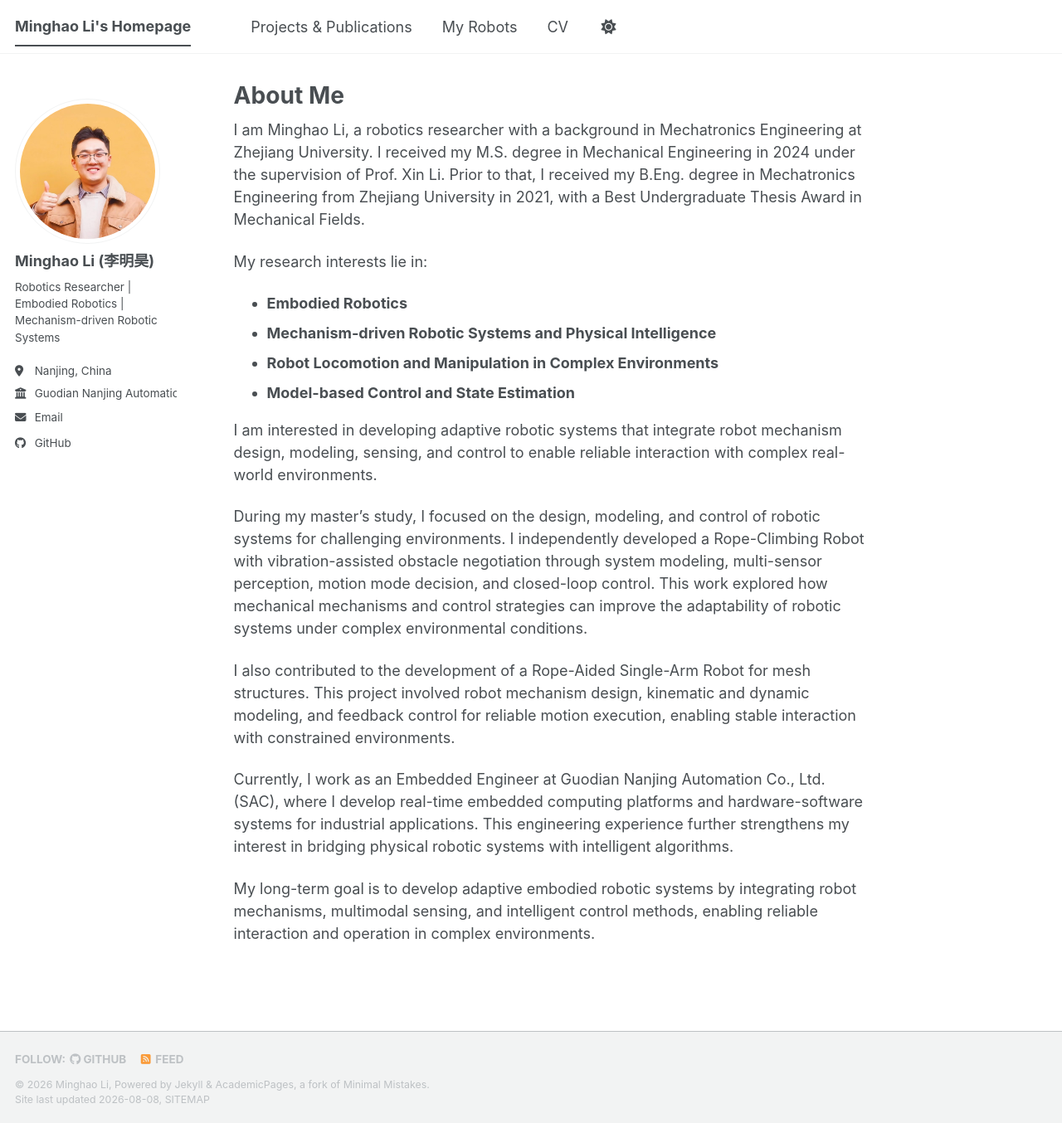
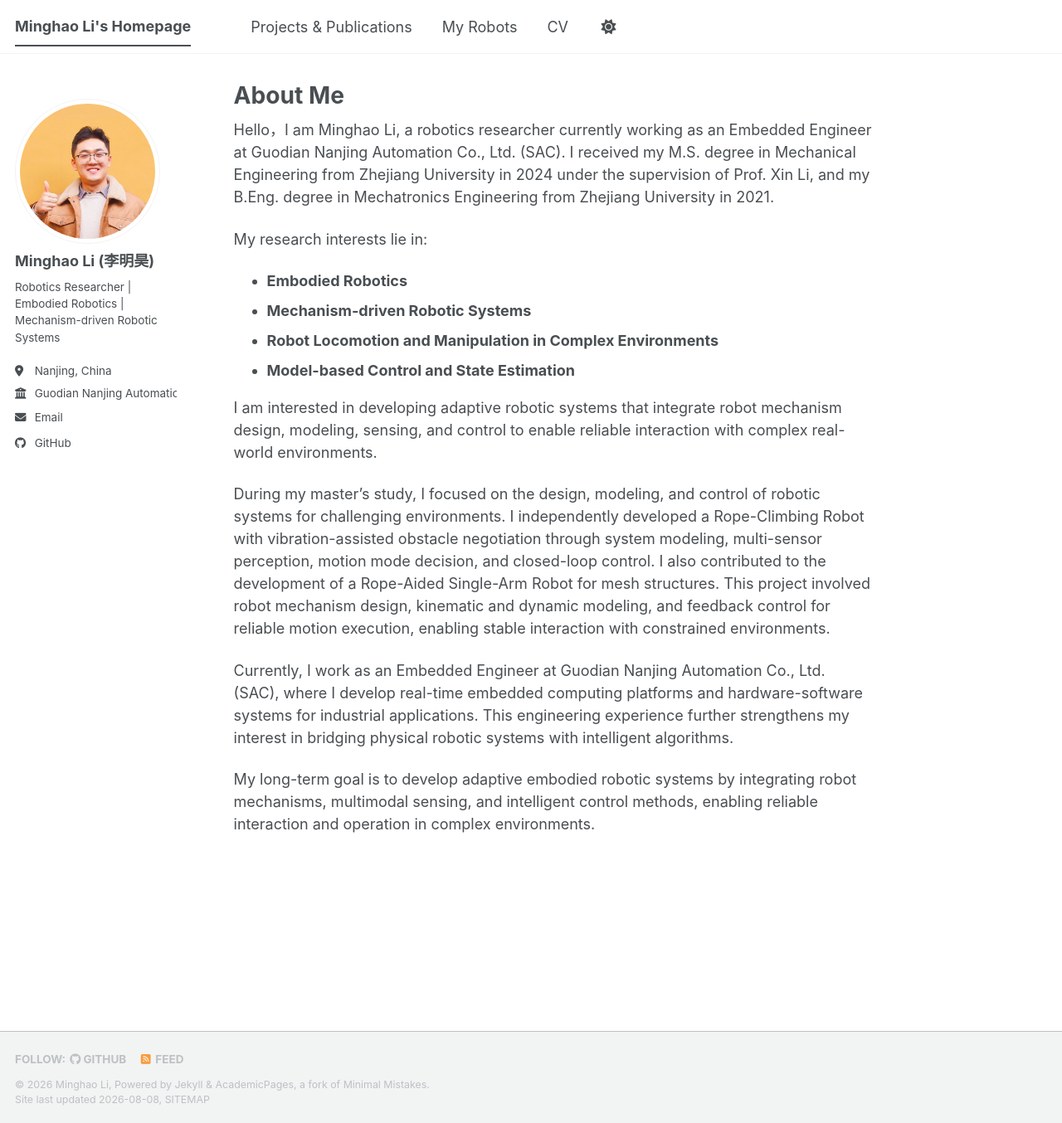
Before and after one commit to lim-0619/lim-0619.github.io, a Jekyll site: the page built from _pages/about.md, in a window 1280 px wide and 1354 px high. Shown: the whole window at 83% size. Built offline with Jekyll 4.4.1, drawn with Linux system fonts in a browser that asks for light colours; a script bundle is joined from its source files by our own code; library files that are not in the unit come from our copies.

Commit message:
Update about.md

```diff
--- a/_pages/about.md
+++ b/_pages/about.md
@@ -8,19 +8,18 @@ redirect_from:
   - /about.html
 ---
 
-I am Minghao Li, a robotics researcher with a background in Mechatronics Engineering at Zhejiang University. I received my M.S. degree in Mechanical Engineering in 2024 under the supervision of Prof. Xin Li. Prior to that, I received my B.Eng. degree in Mechatronics Engineering from Zhejiang University in 2021, with a Best Undergraduate Thesis Award in Mechanical Fields.
+Hello，I am Minghao Li, a robotics researcher currently working as an Embedded Engineer at Guodian Nanjing Automation Co., Ltd. (SAC). I received my M.S. degree in Mechanical Engineering from Zhejiang University in 2024 under the supervision of Prof. Xin Li, and my B.Eng. degree in Mechatronics Engineering from Zhejiang University in 2021.
 
 My research interests lie in:
 
 - **Embodied Robotics**
-- **Mechanism-driven Robotic Systems and Physical Intelligence**
+- **Mechanism-driven Robotic Systems**
 - **Robot Locomotion and Manipulation in Complex Environments**
 - **Model-based Control and State Estimation**
 
 I am interested in developing adaptive robotic systems that integrate robot mechanism design, modeling, sensing, and control to enable reliable interaction with complex real-world environments.
 
-During my master's study, I focused on the design, modeling, and control of robotic systems for challenging environments. I independently developed a Rope-Climbing Robot with vibration-assisted obstacle negotiation through system modeling, multi-sensor perception, motion mode decision, and closed-loop control. This work explored how mechanical mechanisms and control strategies can improve the adaptability of robotic systems under complex environmental conditions.
-
+During my master's study, I focused on the design, modeling, and control of robotic systems for challenging environments. I independently developed a Rope-Climbing Robot with vibration-assisted obstacle negotiation through system modeling, multi-sensor perception, motion mode decision, and closed-loop control.
 I also contributed to the development of a Rope-Aided Single-Arm Robot for mesh structures. This project involved robot mechanism design, kinematic and dynamic modeling, and feedback control for reliable motion execution, enabling stable interaction with constrained environments.
 
 Currently, I work as an Embedded Engineer at Guodian Nanjing Automation Co., Ltd. (SAC), where I develop real-time embedded computing platforms and hardware-software systems for industrial applications. This engineering experience further strengthens my interest in bridging physical robotic systems with intelligent algorithms.
```
